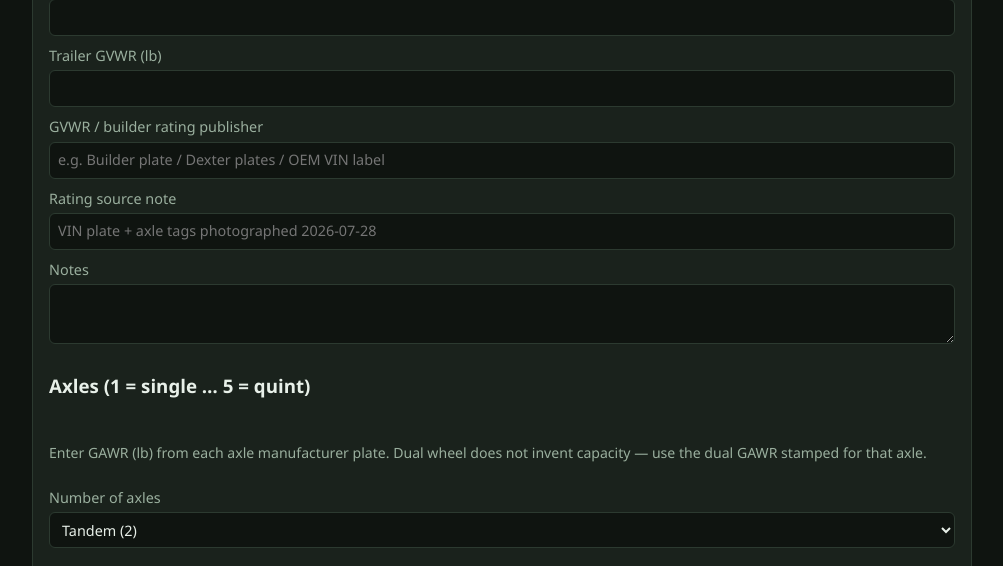
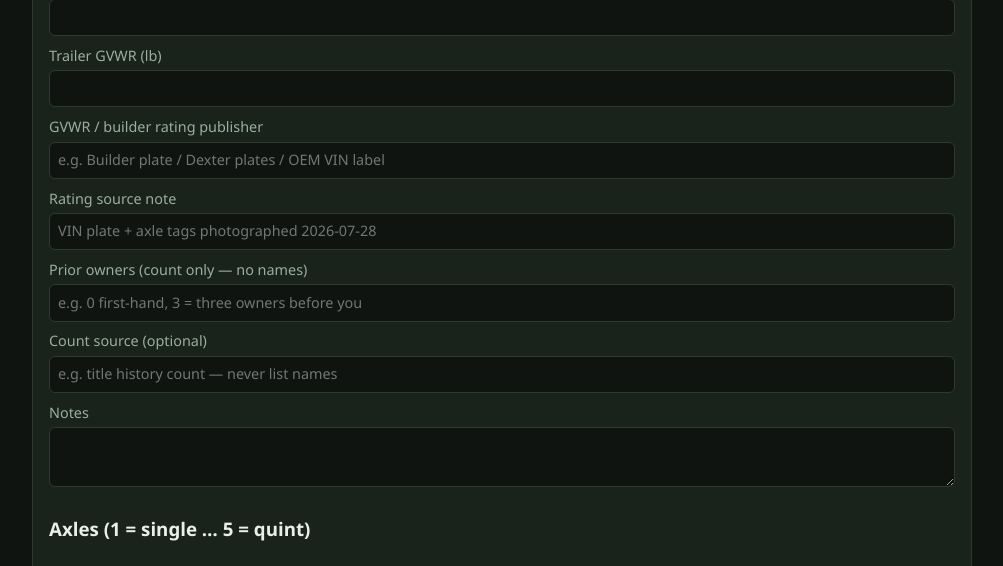
Before and after one commit to Road-Hammer/Gooseneck-and-5th-Wheel-Camper-Trailer-Repair-Self-Help-Suite, a FastAPI app: page /trailers in a window 1280 px wide. Shown: the part 1177-1743 px from the top of the page, without its empty margins (138-1141 px from the left). Run offline with FastAPI, Linux system fonts and the light colour scheme; data comes from the database, SQL or seed files in the repository; data that the repository does not hold is empty.

Commit message:
Add prior-owner count (number only) for power units and trailers.
Optional integer history with source note; never stores owner names.

```diff
--- a/src/stwl_camper_suite/app.py
+++ b/src/stwl_camper_suite/app.py
@@ -425,6 +425,8 @@
         hitch_receiver_rating: str = Form(""),
         rating_publisher: str = Form(...),
         rating_source: str = Form(""),
+        prior_owner_count: str = Form(""),
+        prior_owner_count_source: str = Form(""),
         notes: str = Form(""),
     ):
         add_power_unit(
@@ -447,6 +449,8 @@
             hitch_receiver_rating=_float_or_none(hitch_receiver_rating),
             rating_publisher=rating_publisher or None,
             rating_source=rating_source or None,
+            prior_owner_count=_int_or_none(prior_owner_count),
+            prior_owner_count_source=prior_owner_count_source or None,
             notes=notes or None,
         )
         return RedirectResponse("/power-units", status_code=303)
@@ -510,6 +514,8 @@
             notes=str(form.get("notes") or "") or None,
             rating_publisher=str(form.get("rating_publisher") or "") or None,
             rating_source=str(form.get("rating_source") or "") or None,
+            prior_owner_count=_int_or_none(str(form.get("prior_owner_count") or "")),
+            prior_owner_count_source=str(form.get("prior_owner_count_source") or "") or None,
             axles=axles,
         )
         return RedirectResponse("/trailers", status_code=303)
--- a/src/stwl_camper_suite/db.py
+++ b/src/stwl_camper_suite/db.py
@@ -65,6 +65,8 @@
     aggregate_axle_rating REAL,
     rating_publisher TEXT,
     rating_source TEXT,
+    prior_owner_count INTEGER,
+    prior_owner_count_source TEXT,
     status TEXT DEFAULT 'active',
     created_at TEXT NOT NULL
 );
@@ -106,6 +108,8 @@
     curb_weight REAL,
     rating_publisher TEXT,
     rating_source TEXT,
+    prior_owner_count INTEGER,
+    prior_owner_count_source TEXT,
     notes TEXT,
     status TEXT DEFAULT 'active',
     created_at TEXT NOT NULL,
@@ -207,11 +211,15 @@
         ("aggregate_axle_rating", "REAL"),
         ("rating_publisher", "TEXT"),
         ("rating_source", "TEXT"),
+        ("prior_owner_count", "INTEGER"),
+        ("prior_owner_count_source", "TEXT"),
         ("status", "TEXT DEFAULT 'active'"),
     ],
     "power_units": [
         ("duty_class", "TEXT"),
         ("config_notes", "TEXT"),
+        ("prior_owner_count", "INTEGER"),
+        ("prior_owner_count_source", "TEXT"),
     ],
     "service_log": [
         ("vendor_id", "INTEGER"),
--- a/src/stwl_camper_suite/templates/trailers.html
+++ b/src/stwl_camper_suite/templates/trailers.html
@@ -59,6 +59,14 @@
       <input name="rating_publisher" required placeholder="e.g. Builder plate / Dexter plates / OEM VIN label">
     </label>
     <label>Rating source note <input name="rating_source" placeholder="VIN plate + axle tags photographed 2026-07-28"></label>
+    <label>Prior owners (count only — no names)
+      <input name="prior_owner_count" inputmode="numeric" min="0"
+             placeholder="e.g. 0 first-hand, 3 = three owners before you">
+    </label>
+    <label>Count source (optional)
+      <input name="prior_owner_count_source"
+             placeholder="e.g. title history count — never list names">
+    </label>
     <label>Notes <textarea name="notes" rows="2"></textarea></label>
 
     <h3>Axles (1 = single … 5 = quint)</h3>
@@ -111,10 +119,11 @@
   <table class="log-table">
     <thead>
       <tr>
-        <th>Name</th>
+        <th>Unit</th>
         <th>Size / hitch</th>
         <th>Axles</th>
         <th>GVWR / Σ GAWR</th>
+        <th>Prior owners</th>
         <th>Brakes</th>
         <th></th>
       </tr>
@@ -145,6 +154,13 @@
           GVWR {{ t.gvwr or '—' }}<br>
           Σ GAWR {{ t.aggregate_axle_rating or '—' }}
         </td>
+        <td class="small">
+          {% if t.prior_owner_count is not none %}{{ t.prior_owner_count }} before
+          {% else %}—{% endif %}
+          {% if t.prior_owner_count_source %}
+          <div class="muted">{{ t.prior_owner_count_source }}</div>
+          {% endif %}
+        </td>
         <td class="small">{{ t.brake_type or '—' }}</td>
         <td><a href="/tow-check?trailer={{ t.id }}">Grade tow →</a></td>
       </tr>
```
Also changed, not shown: docs/CONTENT_POLICY.md (+3 -2 lines), src/stwl_camper_suite/power_units.py (+8 -1 lines), src/stwl_camper_suite/templates/power_units.html (+17 -1 lines), src/stwl_camper_suite/trailers.py (+8 -1 lines).
